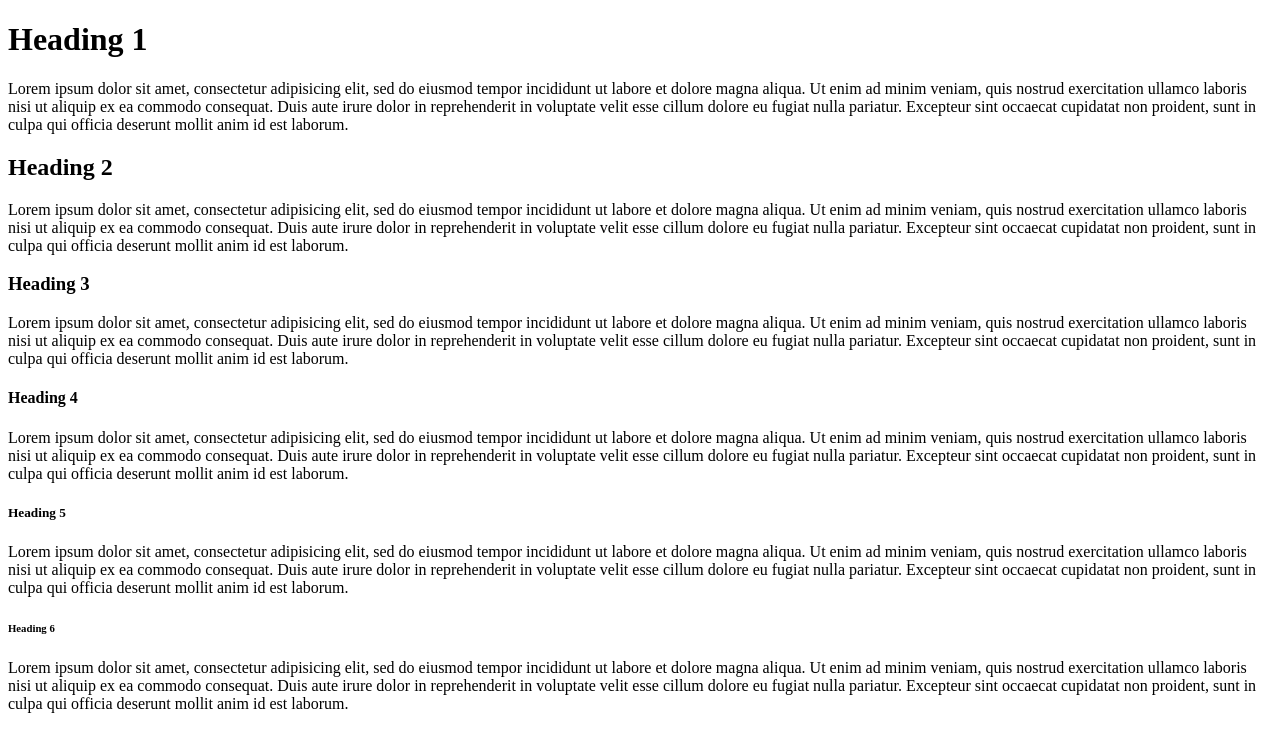
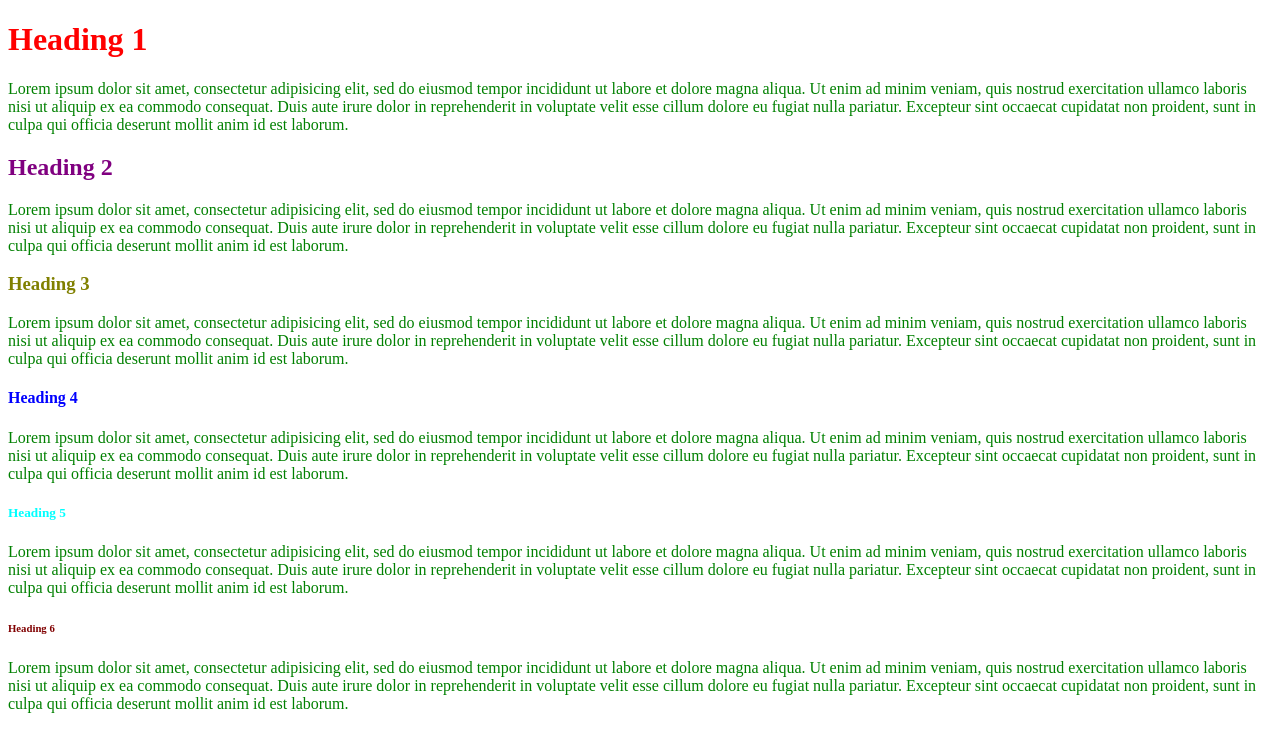
Before and after one commit to TonyErbrecht/q3, a plain HTML site: page index.html in a window 1280 px wide. Drawn offline with Linux system fonts and the light colour scheme.

Commit message:
upload
upload

```diff
--- /dev/null
+++ b/css/headingstyle.css
@@ -0,0 +1,21 @@
+p{
+	color: 	green;
+}
+h1{
+	color: 	red;
+}
+h2{
+	color: 	purple;
+}
+h3{
+	color: 	olive;
+}
+h4{
+	color: 	blue;
+}
+h5{
+	color: 	aqua;
+}
+h6{
+	color: 	maroon;
+}
--- a/index.html
+++ b/index.html
@@ -1,6 +1,7 @@
 <!DOCTYPE html>
 <html>
 <head>
+	<link rel="stylesheet" type="text/css" href="css/headingstyle.css">
 	<title>Heading Styles</title>
 </head>
 <body>
```
